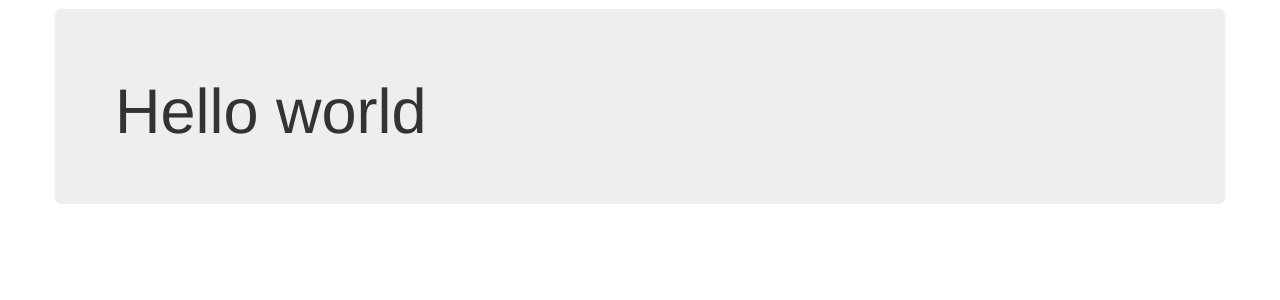
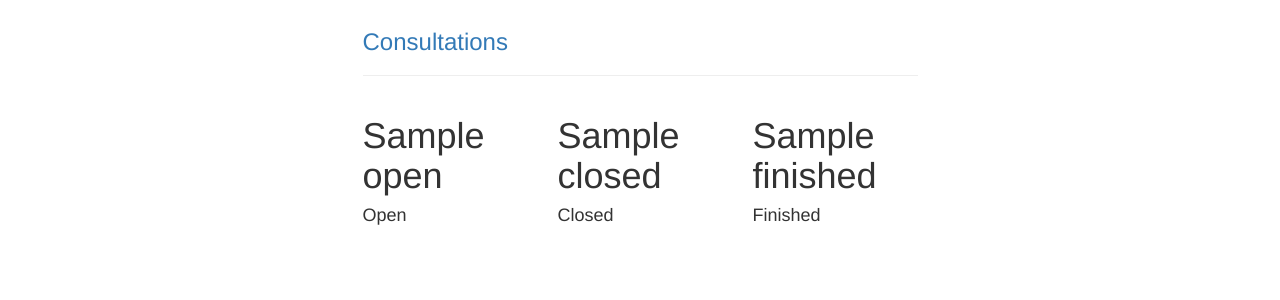
Before and after one commit to danpalmer/common_sense, a Django app: template consultations/templates/consultations/home.html in a window 1280 px wide. Shown: the part 51-351 px from the top of the page. Run offline with Django 3.2, Linux system fonts and the light colour scheme; the template is opened without the code that fills it: most values are stand-ins (such as "Sample title", 1, 10 or a date in 2020); parts of the project's set-up code (start-up, migrations or seed data) failed here and were passed over; some libraries are stand-ins or nearby versions.

Commit message:
Show something useful on the homepage

```diff
--- a/consultations/templates/consultations/home.html
+++ b/consultations/templates/consultations/home.html
@@ -2,8 +2,25 @@
 
 {% block content %}
 	<div class="row">
-		<div class="jumbotron">
-			<h1>Hello world</h1>
+		<div class="col-md-6 col-md-offset-3 col-sm-8 col-sm-offset-2 col-xs-12">
+			<div class="row">
+				<div class="col-xs-12">
+					<h3><a href="{% url "consultations:list" %}">Consultations</a></h3>
+					<hr>
+				</div>
+				<div class="col-xs-4">
+					<h1>{{ open }}</h1>
+					<h4>Open</h4>
+				</div>
+				<div class="col-xs-4">
+					<h1>{{ closed }}</h1>
+					<h4>Closed</h4>
+				</div>
+				<div class="col-xs-4">
+					<h1>{{ finished }}</h1>
+					<h4>Finished</h4>
+				</div>
+			</div>
 		</div>
 	</div>
 {% endblock %}
```
Also changed, not shown: consultations/views.py (+23 -0 lines).
